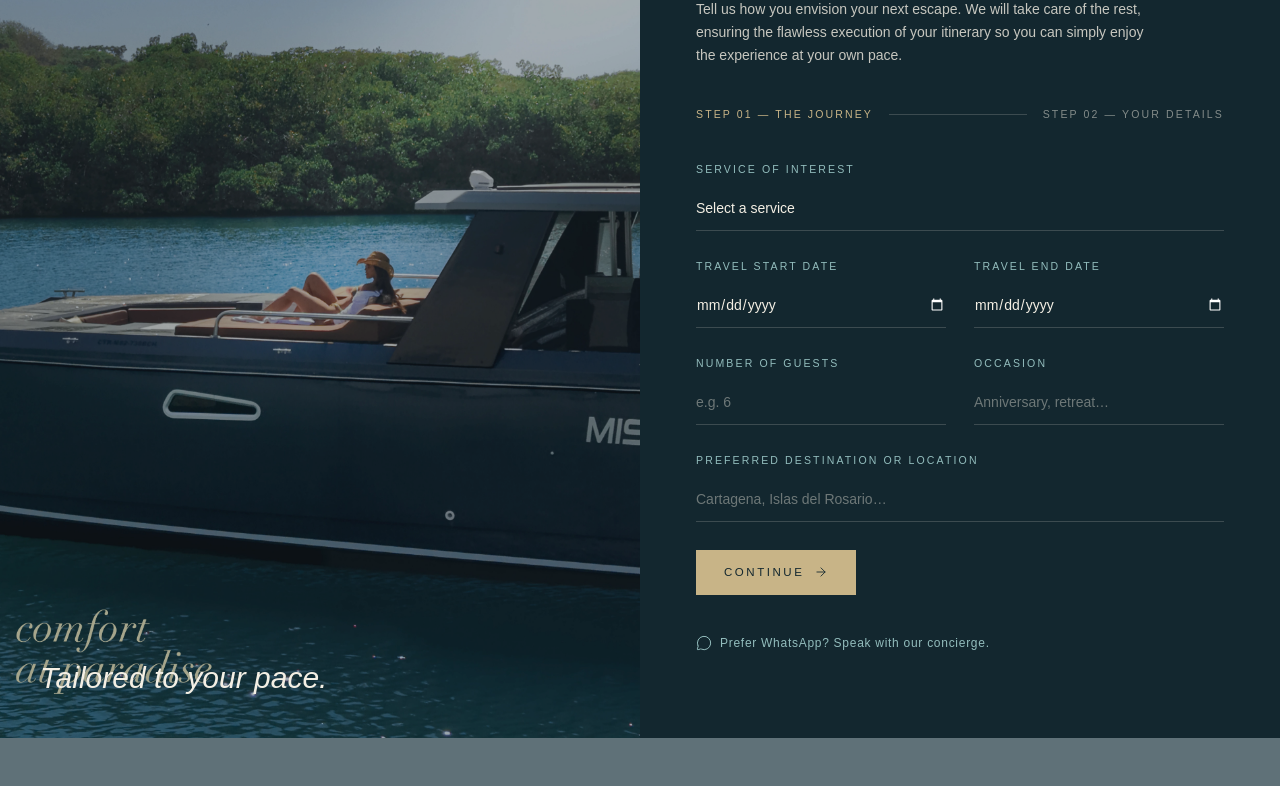
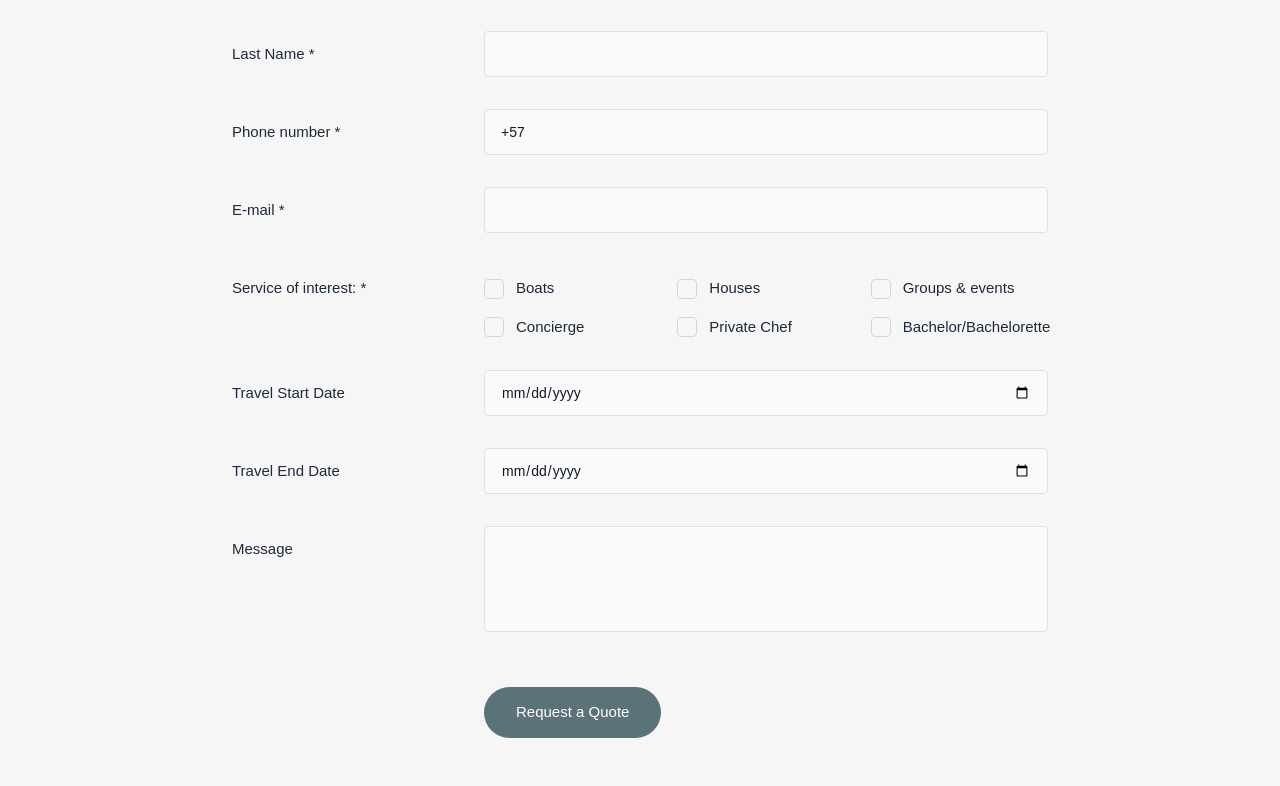
Before and after one commit to contactoktweb/MillanExperiences, a Next.js app: page / in a window 1280 px wide. Shown: the part 6234-7020 px from the top of the page. Built offline with nearby package versions, Linux system fonts and the light colour scheme; a web font is replaced by a local one.

Commit message:
refactor: simplify contact form to single step with specific fields

```diff
--- a/components/home/contact-section.tsx
+++ b/components/home/contact-section.tsx
@@ -1,244 +1,105 @@
 "use client"
 
 import { useState } from "react"
-import Image from "next/image"
-import { ArrowRight, Check, MessageCircle } from "lucide-react"
-import { contact } from "@/lib/site-data"
+import { Check } from "lucide-react"
 import { cn } from "@/lib/utils"
 
-const services = [
+const availableServices = [
   "Boats",
-  "Villas & Islands",
-  "Groups & Events",
+  "Houses",
+  "Groups & events",
   "Concierge",
   "Private Chef",
-  "Bachelor / Bachelorette",
-  "Private Aviation",
-  "Other",
+  "Bachelor/Bachelorette",
 ]
 
 const inputBase =
-  "w-full border-0 border-b border-[color:var(--color-border-dark)] bg-transparent py-3 font-sans text-sm text-[var(--color-warm-white)] placeholder:text-[var(--color-warm-white)]/40 focus:border-[var(--color-sand)] focus:outline-none focus:ring-0 transition-colors"
-const labelBase =
-  "block font-sans text-[0.66rem] font-medium uppercase tracking-[0.2em] text-[var(--color-crystal-water)]"
-const fieldGap = "flex flex-col gap-2"
+  "w-full rounded-md border border-[#E0E0E0] bg-[#FAFAFA] px-4 py-3 font-sans text-sm text-gray-900 placeholder-gray-400 focus:border-gray-400 focus:outline-none focus:ring-0 transition-colors"
+const labelBase = "block font-sans text-[15px] text-gray-800 pt-3"
 
 export function ContactSection() {
-  const [step, setStep] = useState<1 | 2>(1)
   const [submitted, setSubmitted] = useState(false)
   const [errors, setErrors] = useState<Record<string, string>>({})
   const [form, setForm] = useState({
-    service: "",
+    firstName: "",
+    lastName: "",
+    phone: "+57 ",
+    email: "",
+    services: [] as string[],
     startDate: "",
     endDate: "",
-    guests: "",
-    occasion: "",
-    location: "",
-    firstName: "",
-    lastName: "",
-    phone: "",
-    email: "",
-    contactMethod: "Email",
     message: "",
-    consent: false,
   })
 
-  const set = (key: keyof typeof form, value: string | boolean) => {
+  const set = (key: keyof typeof form, value: any) => {
     setForm((f) => ({ ...f, [key]: value }))
     setErrors((e) => ({ ...e, [key]: "" }))
   }
 
-  const validateStep1 = () => {
-    const next: Record<string, string> = {}
-    if (!form.service) next.service = "Please choose a service."
-    if (!form.startDate) next.startDate = "Add an approximate start date."
-    if (!form.guests) next.guests = "How many guests?"
-    setErrors(next)
-    return Object.keys(next).length === 0
+  const toggleService = (service: string) => {
+    setForm((f) => ({
+      ...f,
+      services: f.services.includes(service)
+        ? f.services.filter((s) => s !== service)
+        : [...f.services, service],
+    }))
+    setErrors((e) => ({ ...e, services: "" }))
   }
 
-  const validateStep2 = () => {
+  const validate = () => {
     const next: Record<string, string> = {}
-    if (!form.firstName.trim()) next.firstName = "Please add your first name."
-    if (!form.lastName.trim()) next.lastName = "Please add your last name."
-    if (!/^\S+@\S+\.\S+$/.test(form.email)) next.email = "Enter a valid email."
-    if (!form.phone.trim()) next.phone = "Add a phone number."
-    if (!form.consent) next.consent = "Please accept the privacy terms."
+    if (!form.firstName.trim()) next.firstName = "Required"
+    if (!form.lastName.trim()) next.lastName = "Required"
+    if (!form.phone.trim() || form.phone.trim() === "+57") next.phone = "Required"
+    if (!/^\S+@\S+\.\S+$/.test(form.email)) next.email = "Required"
+    if (form.services.length === 0) next.services = "Select at least one service"
     setErrors(next)
     return Object.keys(next).length === 0
   }
 
   const onSubmit = (e: React.FormEvent) => {
     e.preventDefault()
-    if (!validateStep2()) return
-    // Placeholder submit — wire to a server action / CRM with UTM + source page.
+    if (!validate()) return
     setSubmitted(true)
   }
 
   return (
-    <section id="contact" className="bg-[var(--color-blue-gray)] py-24 md:py-40">
-      <div className="mx-auto grid max-w-[1440px] grid-cols-1 gap-0 px-0 lg:grid-cols-2">
-        {/* Editorial imagery */}
-        <div className="relative hidden min-h-[520px] overflow-hidden lg:block">
-          <Image
-            src="/millan/yacht-mangrove.jpg"
-            alt="A guest relaxing on a Millan Experiences yacht by the mangroves."
-            fill
-            sizes="50vw"
-            className="object-cover"
-          />
-          <div className="absolute inset-0 bg-[var(--color-deep-sea)]/25" />
-          <div className="absolute bottom-10 left-10 right-10 text-[var(--color-warm-white)]">
-            <p className="font-serif text-3xl italic leading-snug">
-              Tailored to your pace.
+    <section id="contact" className="bg-[#F6F6F6] py-24 md:py-32">
+      <div className="mx-auto max-w-4xl px-6 md:px-10">
+        <div className="text-center">
+          <p className="font-sans text-xs font-medium uppercase tracking-[0.2em] text-gray-500">
+            Contact
+          </p>
+          <h2 className="mt-4 font-serif text-[clamp(2.5rem,5vw,4rem)] leading-none text-gray-900">
+            Tell us about your vision
+          </h2>
+          <p className="mx-auto mt-6 max-w-2xl font-sans text-base leading-relaxed text-gray-800">
+            Tell us how you envision your next escape. We will take care of the rest, ensuring the flawless execution of your itinerary so you can simply enjoy the experience at your own pace.
           </p>
         </div>
-        </div>
-
-        {/* Form panel */}
-        <div className="bg-[var(--color-deep-sea)] px-6 py-16 text-[var(--color-warm-white)] sm:px-10 md:px-14 md:py-20">
-          <p className="eyebrow text-[var(--color-sand)]">Contact</p>
-          <h2 className="mt-5 font-serif text-[clamp(2.25rem,4vw,3.75rem)] leading-[1.05]">
-            Tell us about your vision
-          </h2>
-          <p className="mt-6 max-w-md font-sans text-sm font-light leading-relaxed text-[var(--color-warm-white)]/80">
-            Tell us how you envision your next escape. We will take care of the rest,
-            ensuring the flawless execution of your itinerary so you can simply enjoy the
-            experience at your own pace.
-          </p>
 
         {submitted ? (
           <div
             role="status"
             aria-live="polite"
-              className="mt-12 border border-[color:var(--color-border-dark)] p-8"
+            className="mx-auto mt-16 max-w-2xl rounded-lg border border-gray-200 bg-white p-12 text-center"
           >
-              <span className="flex h-12 w-12 items-center justify-center rounded-full bg-[var(--color-sand)] text-[var(--color-deep-sea)]">
-                <Check className="h-6 w-6" strokeWidth={1.5} />
+            <span className="mx-auto flex h-16 w-16 items-center justify-center rounded-full bg-[#5b7278] text-white">
+              <Check className="h-8 w-8" strokeWidth={2} />
             </span>
-              <h3 className="mt-6 font-serif text-2xl">Thank you.</h3>
-              <p className="mt-3 max-w-sm font-sans text-sm font-light leading-relaxed text-[var(--color-warm-white)]/80">
-                Your request has reached our concierge. We will be in touch shortly with a
-                tailored proposal. Everything is handled from here.
+            <h3 className="mt-8 font-serif text-3xl text-gray-900">Thank you.</h3>
+            <p className="mt-4 font-sans text-base text-gray-600">
+              Your request has reached our concierge. We will be in touch shortly with a tailored proposal.
             </p>
           </div>
         ) : (
-            <>
-              {/* Step indicator */}
-              <div className="mt-10 flex items-center gap-4 font-sans text-[0.66rem] uppercase tracking-[0.2em]">
-                <span className={cn(step === 1 ? "text-[var(--color-sand)]" : "text-[var(--color-warm-white)]/50")}>
-                  Step 01 — The Journey
-                </span>
-                <span className="h-px flex-1 bg-[color:var(--color-border-dark)]" />
-                <span className={cn(step === 2 ? "text-[var(--color-sand)]" : "text-[var(--color-warm-white)]/50")}>
-                  Step 02 — Your Details
-                </span>
-              </div>
-
-              <form onSubmit={onSubmit} className="mt-10" noValidate>
-                {step === 1 ? (
-                  <div className="grid grid-cols-1 gap-7 sm:grid-cols-2">
-                    <div className={cn(fieldGap, "sm:col-span-2")}>
-                      <label htmlFor="service" className={labelBase}>
-                        Service of interest
+          <form onSubmit={onSubmit} className="mt-16 flex flex-col gap-8" noValidate>
+            {/* Name */}
+            <div className="grid grid-cols-1 gap-2 md:grid-cols-[220px_1fr] md:gap-8">
+              <label htmlFor="firstName" className={labelBase}>
+                Name *
               </label>
-                      <select
-                        id="service"
-                        value={form.service}
-                        onChange={(e) => set("service", e.target.value)}
-                        className={cn(inputBase, "appearance-none")}
-                        aria-invalid={!!errors.service}
-                      >
-                        <option value="" disabled className="text-[var(--color-deep-sea)]">
-                          Select a service
-                        </option>
-                        {services.map((s) => (
-                          <option key={s} value={s} className="text-[var(--color-deep-sea)]">
-                            {s}
-                          </option>
-                        ))}
-                      </select>
-                      {errors.service && <FieldError id="service" message={errors.service} />}
-                    </div>
-
-                    <div className={fieldGap}>
-                      <label htmlFor="startDate" className={labelBase}>Travel start date</label>
-                      <input
-                        id="startDate"
-                        type="date"
-                        value={form.startDate}
-                        onChange={(e) => set("startDate", e.target.value)}
-                        className={cn(inputBase, "[color-scheme:dark]")}
-                        aria-invalid={!!errors.startDate}
-                      />
-                      {errors.startDate && <FieldError id="startDate" message={errors.startDate} />}
-                    </div>
-
-                    <div className={fieldGap}>
-                      <label htmlFor="endDate" className={labelBase}>Travel end date</label>
-                      <input
-                        id="endDate"
-                        type="date"
-                        value={form.endDate}
-                        onChange={(e) => set("endDate", e.target.value)}
-                        className={cn(inputBase, "[color-scheme:dark]")}
-                      />
-                    </div>
-
-                    <div className={fieldGap}>
-                      <label htmlFor="guests" className={labelBase}>Number of guests</label>
-                      <input
-                        id="guests"
-                        type="number"
-                        min={1}
-                        value={form.guests}
-                        onChange={(e) => set("guests", e.target.value)}
-                        placeholder="e.g. 6"
-                        className={inputBase}
-                        aria-invalid={!!errors.guests}
-                      />
-                      {errors.guests && <FieldError id="guests" message={errors.guests} />}
-                    </div>
-
-                    <div className={fieldGap}>
-                      <label htmlFor="occasion" className={labelBase}>Occasion</label>
-                      <input
-                        id="occasion"
-                        type="text"
-                        value={form.occasion}
-                        onChange={(e) => set("occasion", e.target.value)}
-                        placeholder="Anniversary, retreat…"
-                        className={inputBase}
-                      />
-                    </div>
-
-                    <div className={cn(fieldGap, "sm:col-span-2")}>
-                      <label htmlFor="location" className={labelBase}>Preferred destination or location</label>
-                      <input
-                        id="location"
-                        type="text"
-                        value={form.location}
-                        onChange={(e) => set("location", e.target.value)}
-                        placeholder="Cartagena, Islas del Rosario…"
-                        className={inputBase}
-                      />
-                    </div>
-
-                    <div className="sm:col-span-2">
-                      <button
-                        type="button"
-                        onClick={() => validateStep1() && setStep(2)}
-                        className="group/next inline-flex items-center gap-2.5 bg-[var(--color-sand)] px-7 py-3.5 font-sans text-[0.72rem] font-medium uppercase tracking-[0.22em] text-[var(--color-deep-sea)] transition-colors hover:bg-[var(--color-warm-white)]"
-                      >
-                        Continue
-                        <ArrowRight className="h-3.5 w-3.5 transition-transform group-hover/next:translate-x-1" strokeWidth={1.5} />
-                      </button>
-                    </div>
-                  </div>
-                ) : (
-                  <div className="grid grid-cols-1 gap-7 sm:grid-cols-2">
-                    <div className={fieldGap}>
-                      <label htmlFor="firstName" className={labelBase}>First name</label>
+              <div>
                 <input
                   id="firstName"
                   type="text"
@@ -247,11 +108,15 @@ export function ContactSection() {
                   className={inputBase}
                   aria-invalid={!!errors.firstName}
                 />
-                      {errors.firstName && <FieldError id="firstName" message={errors.firstName} />}
+              </div>
             </div>
 
-                    <div className={fieldGap}>
-                      <label htmlFor="lastName" className={labelBase}>Last name</label>
+            {/* Last Name */}
+            <div className="grid grid-cols-1 gap-2 md:grid-cols-[220px_1fr] md:gap-8">
+              <label htmlFor="lastName" className={labelBase}>
+                Last Name *
+              </label>
+              <div>
                 <input
                   id="lastName"
                   type="text"
@@ -260,25 +125,32 @@ export function ContactSection() {
                   className={inputBase}
                   aria-invalid={!!errors.lastName}
                 />
-                      {errors.lastName && <FieldError id="lastName" message={errors.lastName} />}
+              </div>
             </div>
 
-                    <div className={fieldGap}>
-                      <label htmlFor="phone" className={labelBase}>Phone (with prefix)</label>
+            {/* Phone */}
+            <div className="grid grid-cols-1 gap-2 md:grid-cols-[220px_1fr] md:gap-8">
+              <label htmlFor="phone" className={labelBase}>
+                Phone number *
+              </label>
+              <div>
                 <input
                   id="phone"
                   type="tel"
                   value={form.phone}
                   onChange={(e) => set("phone", e.target.value)}
-                        placeholder="+1 555 000 0000"
                   className={inputBase}
                   aria-invalid={!!errors.phone}
                 />
-                      {errors.phone && <FieldError id="phone" message={errors.phone} />}
+              </div>
             </div>
 
-                    <div className={fieldGap}>
-                      <label htmlFor="email" className={labelBase}>Email</label>
+            {/* Email */}
+            <div className="grid grid-cols-1 gap-2 md:grid-cols-[220px_1fr] md:gap-8">
+              <label htmlFor="email" className={labelBase}>
+                E-mail *
+              </label>
+              <div>
                 <input
                   id="email"
                   type="email"
@@ -287,98 +159,95 @@ export function ContactSection() {
                   className={inputBase}
                   aria-invalid={!!errors.email}
                 />
-                      {errors.email && <FieldError id="email" message={errors.email} />}
+              </div>
             </div>
 
-                    <div className={cn(fieldGap, "sm:col-span-2")}>
-                      <label htmlFor="contactMethod" className={labelBase}>Preferred contact method</label>
-                      <select
-                        id="contactMethod"
-                        value={form.contactMethod}
-                        onChange={(e) => set("contactMethod", e.target.value)}
-                        className={cn(inputBase, "appearance-none")}
-                      >
-                        {["Email", "Phone", "WhatsApp"].map((m) => (
-                          <option key={m} value={m} className="text-[var(--color-deep-sea)]">
-                            {m}
-                          </option>
+            {/* Services */}
+            <div className="grid grid-cols-1 gap-2 md:grid-cols-[220px_1fr] md:gap-8">
+              <label className={labelBase}>
+                Service of interest: *
+              </label>
+              <div className="grid grid-cols-1 gap-y-4 sm:grid-cols-3 sm:gap-x-4 pt-3">
+                {availableServices.map((service) => (
+                  <label key={service} className="flex items-center gap-3 font-sans text-[15px] text-gray-800 cursor-pointer">
+                    <div className="relative flex items-center justify-center">
+                      <input
+                        type="checkbox"
+                        checked={form.services.includes(service)}
+                        onChange={() => toggleService(service)}
+                        className="peer h-5 w-5 appearance-none rounded border border-gray-300 bg-transparent checked:border-[#5b7278] checked:bg-[#5b7278] focus:outline-none focus:ring-1 focus:ring-[#5b7278] focus:ring-offset-1"
+                      />
+                      <Check className="pointer-events-none absolute h-3.5 w-3.5 text-white opacity-0 peer-checked:opacity-100" strokeWidth={3} />
+                    </div>
+                    {service}
+                  </label>
                 ))}
-                      </select>
+              </div>
             </div>
 
-                    <div className={cn(fieldGap, "sm:col-span-2")}>
-                      <label htmlFor="message" className={labelBase}>Message</label>
+            {/* Start Date */}
+            <div className="grid grid-cols-1 gap-2 md:grid-cols-[220px_1fr] md:gap-8">
+              <label htmlFor="startDate" className={labelBase}>
+                Travel Start Date
+              </label>
+              <div>
+                <input
+                  id="startDate"
+                  type="date"
+                  value={form.startDate}
+                  onChange={(e) => set("startDate", e.target.value)}
+                  className={cn(inputBase, "appearance-none")}
+                />
+              </div>
+            </div>
+
+            {/* End Date */}
+            <div className="grid grid-cols-1 gap-2 md:grid-cols-[220px_1fr] md:gap-8">
+              <label htmlFor="endDate" className={labelBase}>
+                Travel End Date
+              </label>
+              <div>
+                <input
+                  id="endDate"
+                  type="date"
+                  value={form.endDate}
+                  onChange={(e) => set("endDate", e.target.value)}
+                  className={cn(inputBase, "appearance-none")}
+                />
+              </div>
+            </div>
+
+            {/* Message */}
+            <div className="grid grid-cols-1 gap-2 md:grid-cols-[220px_1fr] md:gap-8">
+              <label htmlFor="message" className={labelBase}>
+                Message
+              </label>
+              <div>
                 <textarea
                   id="message"
-                        rows={3}
+                  rows={4}
                   value={form.message}
                   onChange={(e) => set("message", e.target.value)}
-                        placeholder="Tell us how you imagine it…"
                   className={cn(inputBase, "resize-none")}
                 />
               </div>
-
-                    <div className="sm:col-span-2">
-                      <label className="flex items-start gap-3 font-sans text-xs font-light leading-relaxed text-[var(--color-warm-white)]/80">
-                        <input
-                          type="checkbox"
-                          checked={form.consent}
-                          onChange={(e) => set("consent", e.target.checked)}
-                          className="mt-0.5 h-4 w-4 accent-[var(--color-sand)]"
-                          aria-invalid={!!errors.consent}
-                        />
-                        <span>
-                          I agree to the processing of my data in accordance with the{" "}
-                          <a href="/privacy-policy" className="link-underline text-[var(--color-sand)]">
-                            Privacy Policy
-                          </a>
-                          .
-                        </span>
-                      </label>
-                      {errors.consent && <FieldError id="consent" message={errors.consent} />}
             </div>
 
-                    <div className="flex flex-wrap items-center gap-4 sm:col-span-2">
-                      <button
-                        type="button"
-                        onClick={() => setStep(1)}
-                        className="font-sans text-[0.7rem] uppercase tracking-[0.2em] text-[var(--color-warm-white)]/70 underline-offset-4 hover:underline"
-                      >
-                        Back
-                      </button>
+            {/* Submit */}
+            <div className="mt-4 grid grid-cols-1 md:grid-cols-[220px_1fr] md:gap-8">
+              <div />
+              <div>
                 <button
                   type="submit"
-                        className="group/submit inline-flex items-center gap-2.5 bg-[var(--color-sand)] px-7 py-3.5 font-sans text-[0.72rem] font-medium uppercase tracking-[0.22em] text-[var(--color-deep-sea)] transition-colors hover:bg-[var(--color-warm-white)]"
+                  className="rounded-full bg-[#5b7278] px-8 py-3.5 font-sans text-[15px] font-medium text-white transition-opacity hover:opacity-90"
                 >
-                        Request a Tailored Proposal
-                        <ArrowRight className="h-3.5 w-3.5 transition-transform group-hover/submit:translate-x-1" strokeWidth={1.5} />
+                  Request a Quote
                 </button>
               </div>
             </div>
+          </form>
         )}
-              </form>
-            </>
-          )}
-
-          <a
-            href={contact.whatsapp}
-            target="_blank"
-            rel="noopener noreferrer"
-            className="mt-10 inline-flex items-center gap-2 font-sans text-xs font-light tracking-[0.06em] text-[var(--color-crystal-water)] hover:text-[var(--color-sand)]"
-          >
-            <MessageCircle className="h-4 w-4" strokeWidth={1.5} />
-            Prefer WhatsApp? Speak with our concierge.
-          </a>
-        </div>
       </div>
     </section>
   )
 }
-
-function FieldError({ id, message }: { id: string; message: string }) {
-  return (
-    <p id={`${id}-error`} role="alert" className="font-sans text-xs text-[var(--color-sand)]">
-      {message}
-    </p>
-  )
-}
```
Lines whose indentation alone changed are shown as unchanged.
